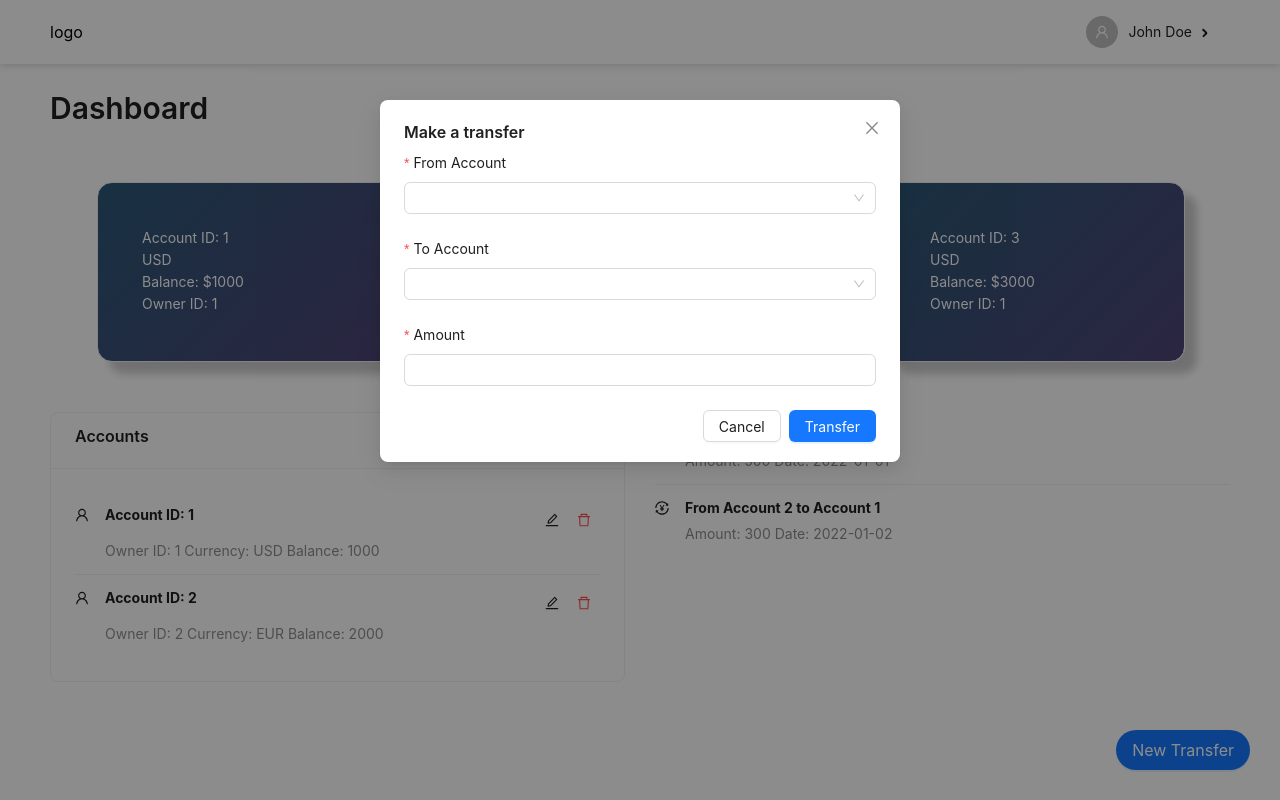
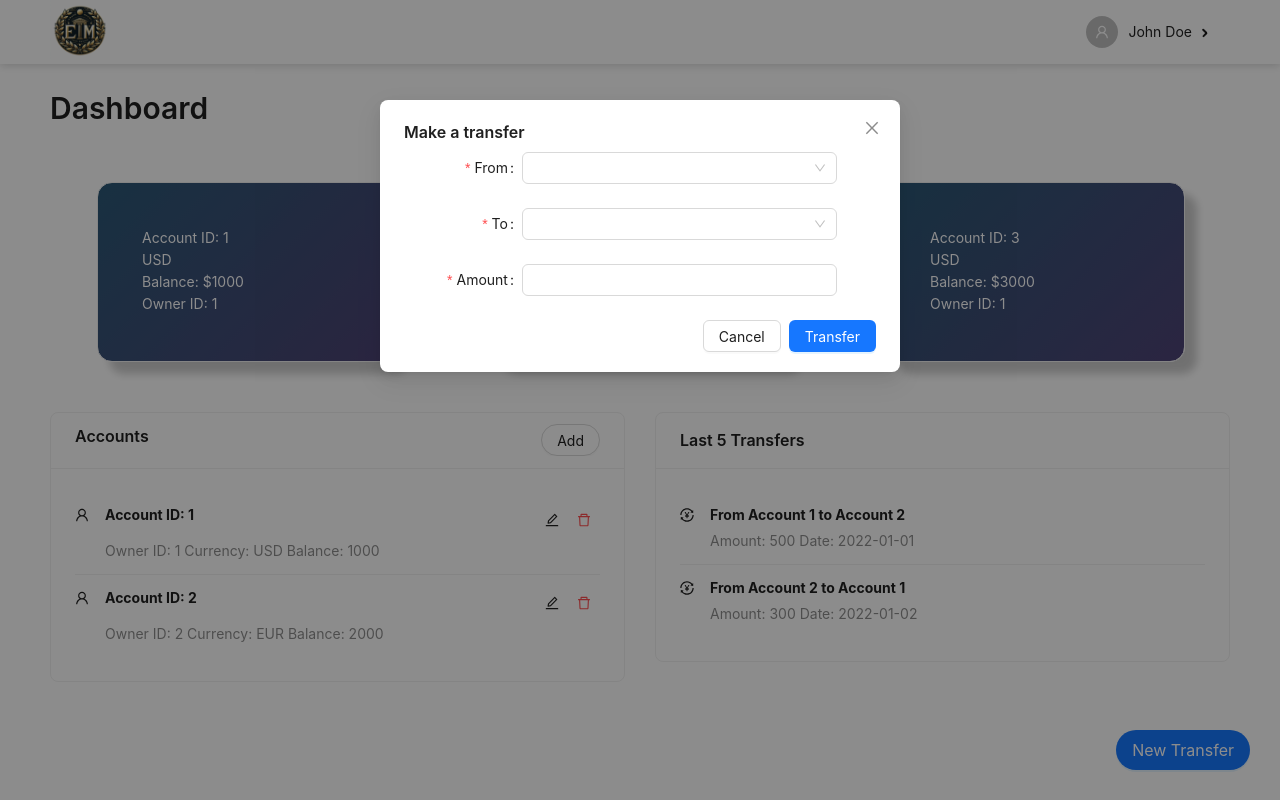
Before and after one commit to emg1990/bank-app, a React (Create React App) app: page / in a window 1280 px wide. Both pictures are taken after a click on the button "New Transfer". Built offline with nearby package versions, Linux system fonts and the light colour scheme.

Commit message:
minor style changes

```diff
--- a/src/App.tsx
+++ b/src/App.tsx
@@ -12,9 +12,6 @@ const App: React.FC = () => {
       <div className={styles.content}>
         <Routes>
           <Route path="/" element={<Home />} />
-          <Route path="/:id" element={<>Account</>} />
-          <Route path="/create-account" element={<>Create</>} />
-          <Route path="/edit-account/:id" element={<>Edit/Delete</>} />
         </Routes>
       </div>
       <NewTransfer />
--- a/src/components/Header/Header.tsx
+++ b/src/components/Header/Header.tsx
@@ -29,8 +29,10 @@ const Header: React.FC = () => {
     },
   ];
   return (
-    <div className={styles.header}>
-      <div className={styles.logo}>logo</div>
+    <div className={styles.header} >
+      <div className={styles.logo}>
+        <img src={process.env.PUBLIC_URL + '/bank_logo.jpg'} alt="Bank Logo" style={{ height: '60px' }}/>
+      </div>
       <Menu mode='vertical' className={styles.menu} items={items}/>
     </div>
   );
--- a/src/components/Home/PersonalAccountsList/PersonalAccountsList.tsx
+++ b/src/components/Home/PersonalAccountsList/PersonalAccountsList.tsx
@@ -50,15 +50,15 @@ const PersonalAccounts = () => {
    * The number of cards to show based on the width of the container.
    * It is calculated by dividing the width by the sum of the card width, gap and padding.
    */
-  const cardsToShow = Math.floor(width / (300 + 30 + 50));
+  const cardsToShow = Math.min(Math.floor(width / (300 + 30 + 50)), accounts.length);
   return (
     <div className={styles.container}>
       <div className={styles.balance}>
         {Object.keys(totalBalance).map(currency => (
-          <span key={currency}><strong>{currency}</strong>{totalBalance[currency]}</span>
+          <span key={currency}>{totalBalance[currency]} <strong>{currency}</strong></span>
         ))}
       </div>
-      <Carousel slidesToShow={cardsToShow}>
+      <Carousel autoplay={accounts.length > cardsToShow} slidesToShow={cardsToShow}>
         {accounts.map(account => (
           <PersonalAccount account={account} key={account.accountId}/>
         ))}
--- a/src/components/Home/TransfersList/TransfersList.tsx
+++ b/src/components/Home/TransfersList/TransfersList.tsx
@@ -1,6 +1,6 @@
 import React, { useEffect, useState } from 'react';
 import { ITransfer } from '../../types';
-import { List } from 'antd';
+import { Card, List } from 'antd';
 import { TransactionOutlined } from '@ant-design/icons';
 const { Item } = List;
 const TransfersList = () => {
@@ -29,6 +29,7 @@ const TransfersList = () => {
 
   }, []);
   return (
+    <Card title="Last 5 Transfers">
       <List
         itemLayout="horizontal"
         dataSource={transfers}
@@ -42,6 +43,7 @@ const TransfersList = () => {
           </Item>
         )}
       />
+    </Card>
   );
 };
 
--- a/src/components/NewTransfer/NewTransferModal.tsx
+++ b/src/components/NewTransfer/NewTransferModal.tsx
@@ -40,9 +40,11 @@ const NewTransferModal: React.FC<NewTransferModalProps> = ({ open, onOk, onCance
       <Form
         name="fund_transfer_form"
         onFinish={onOk}
-        layout="vertical"
+        layout="horizontal"
+        labelCol={{ span: 6 }}
+        wrapperCol={{ span: 16 }}
       >
-        <Form.Item name="fromAccountId" label="From Account" rules={[{ required: true, message: 'Please select the source account!' }]}>
+        <Form.Item name="fromAccountId" label="From" rules={[{ required: true, message: 'Please select the source account!' }]}>
           <Select>
             {accounts.map(account => (
               <Select.Option key={account.id} value={account.id}>
@@ -51,7 +53,7 @@ const NewTransferModal: React.FC<NewTransferModalProps> = ({ open, onOk, onCance
             ))}
           </Select>
         </Form.Item>
-        <Form.Item name="toAccountId" label="To Account" rules={[{ required: true, message: 'Please select the destination account!' }]}>
+        <Form.Item name="toAccountId" label="To" rules={[{ required: true, message: 'Please select the destination account!' }]}>
           <Select>
             {accounts.map(account => (
               <Select.Option key={account.id} value={account.id}>
```
Also changed, not shown: public/bank_logo.jpg (added). Lines whose indentation alone changed are shown as unchanged.
